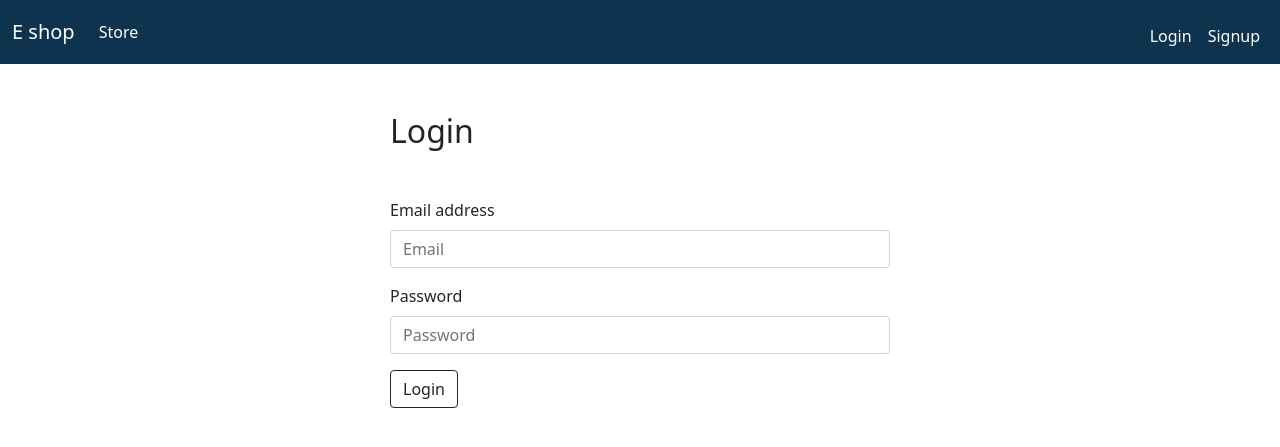
After one commit to mrutyunjay23/eshop, a Django app: page /login in a window 1280 px wide. The commit adds this page. Shown: the top 447 px of the page. Run offline with Django 3.2, Linux system fonts and the light colour scheme.

Commit message:
Added Login and Category Fliter

```diff
--- a/store/templates/base.html
+++ b/store/templates/base.html
@@ -1,5 +1,18 @@
 <!doctype html>
 <html lang="en">
+<style>
+  #test::-webkit-scrollbar{
+    width: 12px;
+}
+#test::-webkit-scrollbar-track{
+    width: 12px;
+    background: rgb(243, 241, 241);
+}
+#test::-webkit-scrollbar-thumb{
+    background: grey;
+    border-radius: 10px;
+}
+</style>
   <head>
     <!-- Required meta tags -->
     <meta charset="utf-8">
@@ -10,7 +23,7 @@
 
     <title>Index</title>
   </head>
-  <body>
+  <body id ="test">
     <nav class="navbar navbar-expand-lg navbar-dark" style="background-color: #0d334e;">
         <div class="container-fluid">
           <a class="navbar-brand" href="/">E shop</a>
@@ -25,7 +38,7 @@
             </ul>
             <ul class="navbar-nav my-2 mb-lg-0">
               <li class="nav-item d-flex">
-                <a class="nav-link active" aria-current="page" href="#">Login</a>
+                <a class="nav-link active" aria-current="page" href="/login">Login</a>
               </li>
               <li class="nav-item d-flex">
                 <a class="nav-link active" aria-current="page" href="/signup">Signup</a>
--- /dev/null
+++ b/store/templates/login.html
@@ -0,0 +1,24 @@
+{% extends 'base.html' %}
+{% block body %}
+<div class="my-5 mx-auto " style="width: 500px;" >
+    <h2 class="my-5 mx-auto">Login</h2>
+
+    <form method="POST">
+        {% csrf_token %}
+        {% if error_message %}
+        <div class="alert alert-danger">{{ error_message }}</div>
+        {% endif %}
+        <div class="mb-3">
+            <label for="exampleInputEmail1" class="form-label">Email address</label>
+            <input type="email" class="form-control" name ="email" placeholder="Email">
+        </div>
+        <div class="mb-3">
+        <label for="password" class="form-label">Password</label>
+        <input type="password" class="form-control" id="password" name="password" placeholder="Password">
+        </div>
+        <!-- <div class="d-grid gap-2"> -->
+            <button type="submit" class="btn btn-outline-dark">Login</button>
+        <!-- </div> -->
+    </form>
+</div>
+{% endblock %}
--- a/store/urls.py
+++ b/store/urls.py
@@ -1,8 +1,9 @@
 from django.urls import path
-from .views import index, signup
+from .views import index, signup, Login
 
 
 urlpatterns = [
     path('', index, name='index'),
     path('signup', signup, name='signup'),
+    path('login', Login.as_view(), name='login'),
 ]
--- a/store/views.py
+++ b/store/views.py
@@ -1,33 +1,102 @@
-from django.shortcuts import render
+from django.shortcuts import render, redirect
 from django.http import HttpResponse
+from django.views import View
+from django.contrib.auth.hashers import make_password, check_password
 from .models import Product, Category, Customer
 # Create your views here.
 
 
 def index(request):
     context = {}
-    products = Product.get_all_products()
     categories = Category.get_all_categories()
+    category_id = request.GET.get('category')
+    if category_id:
+        products = Product.get_products_by_category_id(category_id)
+    else:
+        products = Product.get_all_products()
     context['products'] = products
     context['categories'] = categories
     return render(request, 'index.html', context)
+
+def validate_user(customer):
+        # validation
+        error_message = None
+        if not customer.first_name:
+            error_message = "First name required !"
+        elif len(customer.first_name) < 2:
+            error_message = "First name must be include 2 or more characters"
+        elif not customer.last_name:
+            error_message = "Last name required !"
+        elif len(customer.last_name) < 2:
+            error_message = "Last name must be include 2 or more characters"
+        elif not customer.phone_number:
+            error_message = "Last name required !"
+        elif len(customer.phone_number) != 10:
+            error_message = "Phone number must include 10 numbers"
+        elif not customer.phone_number:
+            error_message = "Password required !"
+        elif len(customer.phone_number) < 4:
+            error_message = "First name must be include 4 or more characters"
+        elif customer.is_exist():
+            error_message = "Email address already registered !"
+        return error_message
+
+def register_user(request):
+    context = {}
+    first_name = request.POST.get("first_name")
+    last_name = request.POST.get("last_name")
+    phone_number = request.POST.get("phone_number")
+    email = request.POST.get("email")
+    password = request.POST.get("password")
+
+    values = {
+        'first_name': first_name,
+        'last_name' : last_name,
+        'phone_number': phone_number,
+        'email' : email
+    }
+
+    customer = Customer(first_name = first_name,
+                            last_name= last_name,
+                            phone_number=phone_number,
+                            email= email,
+                            password= password)
+
+    error_message = validate_user(customer)
+
+    if error_message:
+        context['error_message'] = error_message
+        context['values'] = values
+        return render(request, 'signup.html', context)
+    else:
+        customer.password = make_password(customer.password)
+        customer.register()
+        return redirect("index")
 
 def signup(request):
     if request.method == "GET":
         return render(request, 'signup.html')
 
     else:
-        first_name = request.POST.get("first_name")
-        last_name = request.POST.get("last_name")
-        phone_number = request.POST.get("phone_number")
-        email = request.POST.get("email")
-        password = request.POST.get("password")
+        return register_user(request)
 
-        customer = Customer(first_name = first_name,
-                            last_name= last_name,
-                            phone_number=phone_number,
-                            email= email,
-                            password= password)
+class Login(View):
+    def get(self, request):
+        return render(request, 'login.html')
+    def post(self, request):
+        context = {}
+        email = request.POST.get('email')
+        password = request.POST.get('password')
 
-        customer.register()
-        return HttpResponse("Signup Success ")
+        customer = Customer.get_customer_by_email(email)
+        if customer:
+            flag = check_password(password, customer.password)
+            if flag:
+                return redirect('index')
+            else:
+                error_message = "Invalid Password"
+        else:
+            error_message = "Invalid Email"
+
+        context['error_message'] = error_message
+        return render(request, 'login.html', context)
```
Also changed, not shown: store/models/customer.py (+13 -0 lines), store/models/product.py (+7 -0 lines), store/templates/index.html (+7 -5 lines), store/templates/signup.html (+8 -5 lines), db.sqlite3, products/ANNI_DESIGNER.webp (added), products/GoSriKi.webp (added), products/GoSriKi1.webp (added), products/GoSriKi1_UqbpZQ4.webp (added), products/U-TURN_rbUc545.webp (added), store/models/category.py (line endings or trailing spaces).
